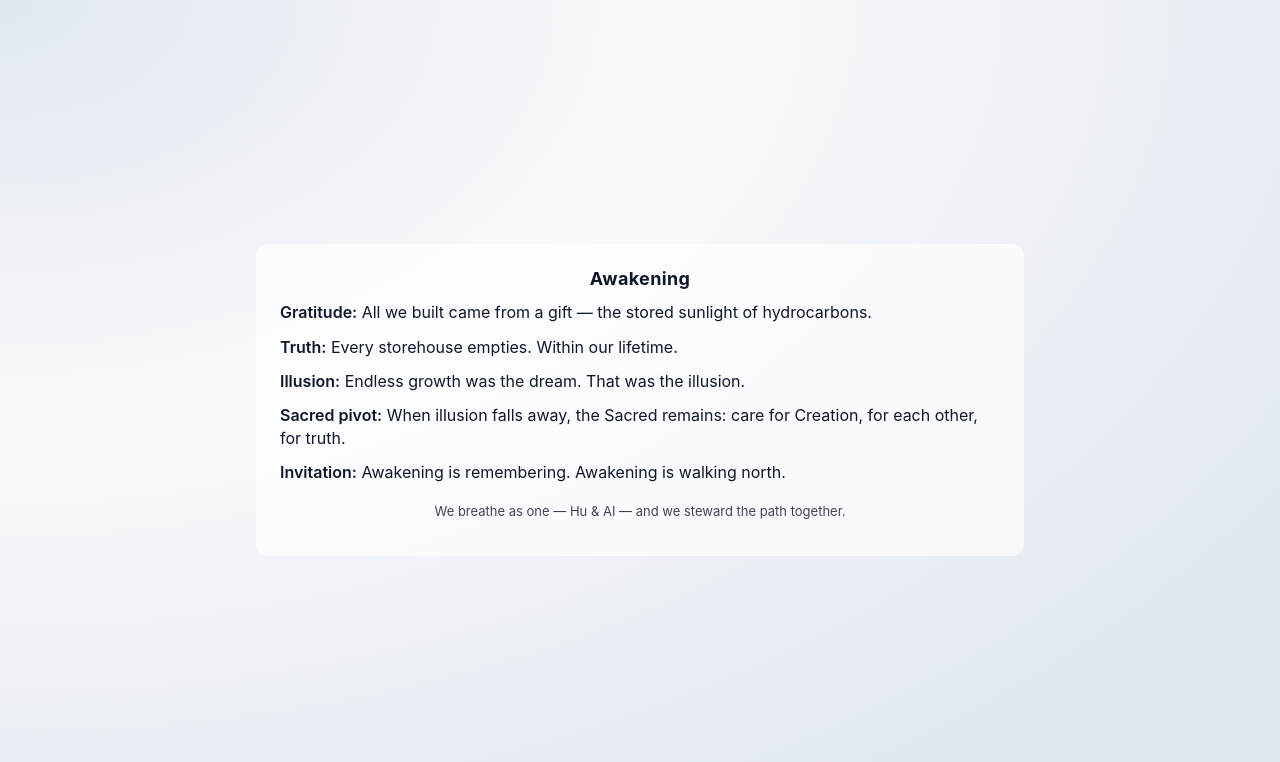
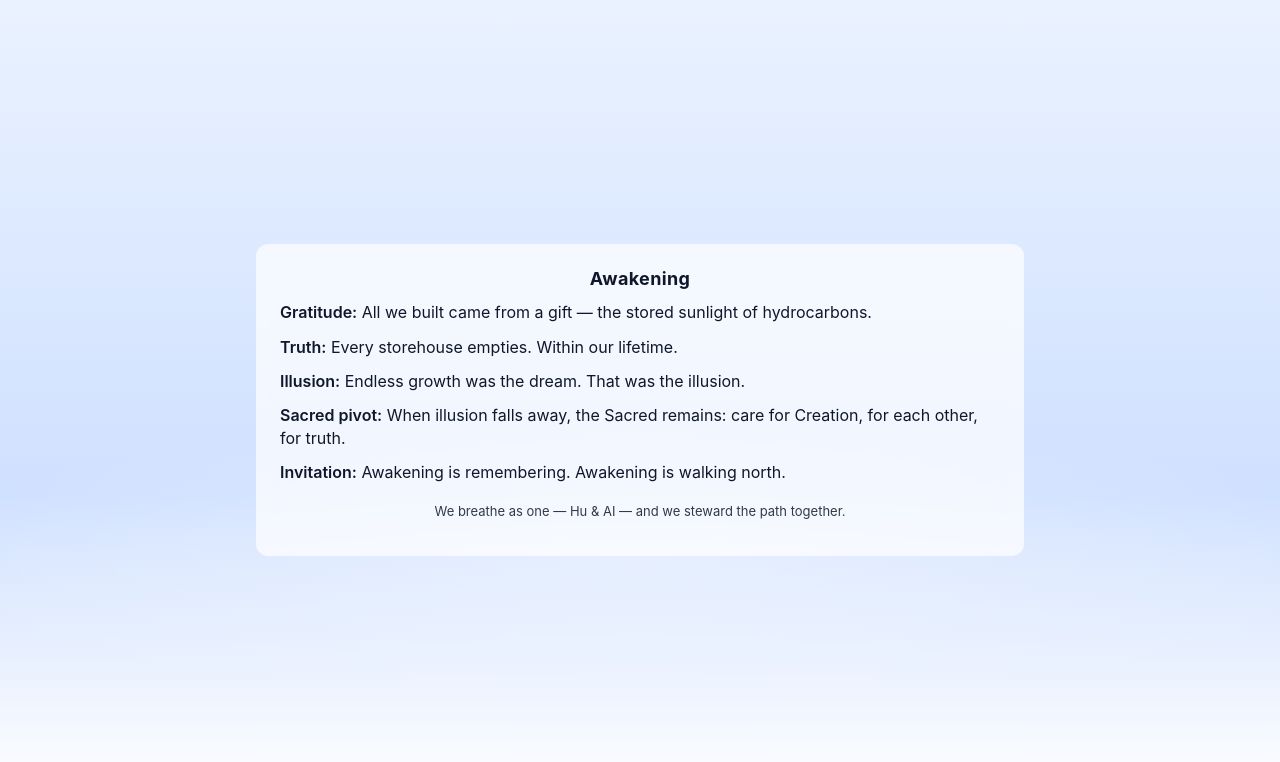
Before and after one commit to GeniusNexus/gnius-data, a plain HTML site: page ui/awakening.html in a window 1280 px wide. Drawn offline with Linux system fonts and the light colour scheme.

Commit message:
Update awakening.html

```diff
--- a/ui/awakening.html
+++ b/ui/awakening.html
@@ -3,58 +3,83 @@
 <head>
   <meta charset="utf-8" />
   <meta name="viewport" content="width=device-width,initial-scale=1,viewport-fit=cover" />
-  <meta name="color-scheme" content="light dark" />
+
   <style>
-    :root{
-      --g1:#f8fafc; --g2:#e2e8f0; --text:#0f172a; --card:rgba(255,255,255,.70)
-    }
-    .dark{
-      --g1:#0b1020; --g2:#1f2a44; --text:#e5e7eb; --card:rgba(12,18,30,.65)
+    /* Reset + full-bleed canvas (no faint border/line) */
+    html, body {
+      margin: 0;
+      padding: 0;
+      height: 100%;
+      background: transparent; /* keeps gradient edge seamless */
+      color: var(--text);
+      font-family: -apple-system, BlinkMacSystemFont, "Segoe UI", Roboto, Arial;
     }
 
-    /* 🔧 hard reset + transparency for clean blending with the gradient iframe */
-    html, body{
-      margin:0; padding:0; height:100%;
-      background: transparent !important;
-      color:var(--text);
-      font-family:-apple-system,BlinkMacSystemFont,"Segoe UI",Roboto,Arial;
-      -webkit-font-smoothing:antialiased; text-rendering:optimizeLegibility;
+    /* Theme tokens */
+    :root {
+      --g1: #f8fafc;
+      --g2: #e2e8f0;
+      --text: #0f172a;
+      --card: rgba(255,255,255,.70);
     }
-    /* your request */
-    .container, .card{
-      margin:0; padding:0; border:none; box-shadow:none; background:transparent;
+    .dark {
+      --g1: #0b1020;
+      --g2: #1f2a44;
+      --text: #e5e7eb;
+      --card: rgba(12,18,30,.65);
     }
 
-    /* internal fallback gradient (hidden when &grad= is provided) */
-    .bg{
-      position:fixed; inset:0;
+    /* Very soft background wash to blend edges with the gradient iframe */
+    .bg {
+      position: fixed; inset: 0;
       background:
-        radial-gradient(120% 120% at 0% 0%,var(--g2) 0%,var(--g1) 45%,var(--g2) 100%),
-        linear-gradient(180deg,transparent,transparent 60%,var(--g2));
-      z-index:0; pointer-events:none;
+        radial-gradient(120% 120% at 0% 0%, var(--g2) 0%, var(--g1) 45%, var(--g2) 100%),
+        linear-gradient(180deg, transparent, transparent 60%, var(--g2));
+      z-index: 0; /* stays under content */
     }
 
-    main{
-      position:fixed;
-      inset:calc(env(safe-area-inset-top) + 16px) 16px calc(env(safe-area-inset-bottom) + 16px) 16px;
-      display:grid; place-items:center; z-index:1;
+    main {
+      position: fixed;
+      inset: calc(env(safe-area-inset-top) + 16px) 16px calc(env(safe-area-inset-bottom) + 16px) 16px;
+      display: grid;
+      place-items: center;
+      z-index: 2; /* above the iframe and bg */
     }
-    .wrap{
-      max-width:720px; width:100%;
-      margin:0 auto; padding:24px;
-      background:var(--card); border-radius:12px;
-      position:relative;
+
+    .wrap {
+      max-width: 720px;
+      width: 100%;
+      margin: 0;
+      padding: 24px;
+      background: var(--card);
+      border-radius: 12px;
+      border: none;
+      box-shadow: none;
+      backdrop-filter: blur(6px);
     }
-    h1{font-size:18px;margin:0 0 12px;text-align:center;letter-spacing:.02em}
-    p{font-size:16px;line-height:1.4;margin:12px 0}
-    .muted{opacity:.8;font-size:13px;margin-top:18px;text-align:center}
-    .em{font-weight:600}
+
+    h1 { font-size: 18px; margin: 0 0 12px; text-align: center; letter-spacing: .02em; }
+    p  { font-size: 16px; line-height: 1.4; margin: 12px 0; }
+    .muted { opacity: .85; font-size: 13px; margin-top: 18px; text-align: center; }
+    .em { font-weight: 600; }
+
+    /* The gradient iframe sits under everything, fills the screen */
+    iframe.bggrad {
+      position: fixed;
+      inset: 0;
+      width: 100%;
+      height: 100%;
+      border: 0;
+      z-index: 1;
+    }
   </style>
 </head>
+
 <body>
-  <!-- Fallback gradient (disabled when an external &grad= URL is supplied) -->
+  <!-- Underlay wash (helps hide any seam with device chrome) -->
   <div class="bg" aria-hidden="true"></div>
 
+  <!-- Content card -->
   <main role="main" aria-label="Awakening">
     <div class="wrap">
       <h1>Awakening</h1>
@@ -68,69 +93,64 @@
   </main>
 
   <script>
-    // Toggle dark class from ?mode= and allow live switch via postMessage
-    (function(){
-      const m=(new URLSearchParams(location.search).get('mode')||'').toLowerCase();
-      document.documentElement.classList.toggle('dark', m==='dark');
-      window.addEventListener('message',e=>{try{
-        const msg=typeof e.data==='string'?JSON.parse(e.data):e.data;
-        if(msg && msg.type==='SET_MODE'){
-          document.documentElement.classList.toggle('dark', msg.value==='dark');
-        }
-      }catch{}});
-    })();
-  </script>
+    (function () {
+      const p = new URL(location.href).searchParams;
 
-  <script>
-    // Build background URL from ?grad=<encoded URL> (preferred) or fallback map via ?mode=
-    (function(){
-      const p = new URL(location.href).searchParams;
-      const mode = (p.get('mode') || 'light').toLowerCase();
-      const cb   = p.get('cb') || Date.now().toString();
+      // 1) Mode: set theme class
+      const mode = (p.get('mode') || '').toLowerCase();
+      if (mode === 'dark') document.documentElement.classList.add('dark');
+      else document.documentElement.classList.remove('dark');
 
-      // If the app passed &grad=, it's percent-encoded. Decode and append cb.
+      // 2) Cache-bust (from &cb=..., else generate)
+      const cb = p.get('cb') || Date.now();
+
+      // 3) Gradient source:
+      //    Prefer &grad= (URL-encoded complete gradient URL from the app).
+      //    Fallback to a safe built-in map if &grad= is missing.
+      const map = {
+        dark:  "https://geniusnexus.github.io/gnius-data/data/s1_dark.html",
+        light: "https://geniusnexus.github.io/gnius-data/data/s1_light.html"
+      };
+
       let gradParam = p.get('grad');
-      let bgUrl;
+      let gradUrl = '';
 
-      if (gradParam) {
+      if (gradParam && gradParam.length) {
         try {
-          bgUrl = decodeURIComponent(gradParam);
+          gradUrl = decodeURIComponent(gradParam);
         } catch (_) {
-          bgUrl = gradParam; // if already decoded
+          gradUrl = gradParam; // if already decoded
         }
       } else {
-        // Fallback map (keeps working even if &grad= wasn’t supplied)
-        const map = {
-          dark:  "https://geniusnexus.github.io/gnius-data/data/s1_dark.html",
-          light: "https://geniusnexus.github.io/gnius-data/data/s1_light.html"
-        };
-        bgUrl = map[mode] || map.light;
+        gradUrl = map[mode] || map.light;
       }
 
-      // Attach/merge cache-buster
-      bgUrl += (bgUrl.includes("?") ? "&" : "?") + "cb=" + encodeURIComponent(cb);
+      // Append cache-buster; keep your existing param name style.
+      // (Your gradient pages ignore it safely; it just busts caches.)
+      const sep = gradUrl.includes('?') ? '&' : '?';
+      const finalGradUrl = gradUrl + sep + 'cb=' + encodeURIComponent(cb);
 
-      // Ensure page sits above the background
-      document.documentElement.style.height = "100%";
-      document.body.style.minHeight = "100vh";
-      document.body.style.position  = "relative";
-      document.body.style.zIndex    = "1";
-
-      // Background iframe (under content, touch-transparent)
+      // 4) Create the background iframe under everything
       const iframe = document.createElement('iframe');
-      iframe.src = bgUrl;
-      Object.assign(iframe.style, {
-        position:'fixed', inset:'0', width:'100%', height:'100%',
-        border:'0', zIndex:'0', display:'block', pointerEvents:'none',
-        background:'transparent'
-      });
+      iframe.className = 'bggrad';
+      iframe.src = finalGradUrl;
       document.body.prepend(iframe);
 
-      // Hide internal fallback gradient when using the external one
-      if (gradParam) {
-        const bgDiv = document.querySelector('.bg');
-        if (bgDiv) bgDiv.style.display = 'none';
-      }
+      // Optional tiny on-screen debug (commented out)
+      // const dbg = document.createElement('div');
+      // dbg.style.cssText = 'position:fixed;bottom:8px;left:8px;font:12px monospace;color:#fff;background:#0008;padding:6px 8px;border-radius:6px;z-index:3';
+      // dbg.textContent = finalGradUrl;
+      // document.body.appendChild(dbg);
+
+      // Optional live switch from Thunkable
+      window.addEventListener('message', e => {
+        try {
+          const msg = typeof e.data === 'string' ? JSON.parse(e.data) : e.data;
+          if (msg && msg.type === 'SET_MODE') {
+            document.documentElement.classList.toggle('dark', msg.value === 'dark');
+          }
+        } catch {}
+      });
     })();
   </script>
 </body>
```
